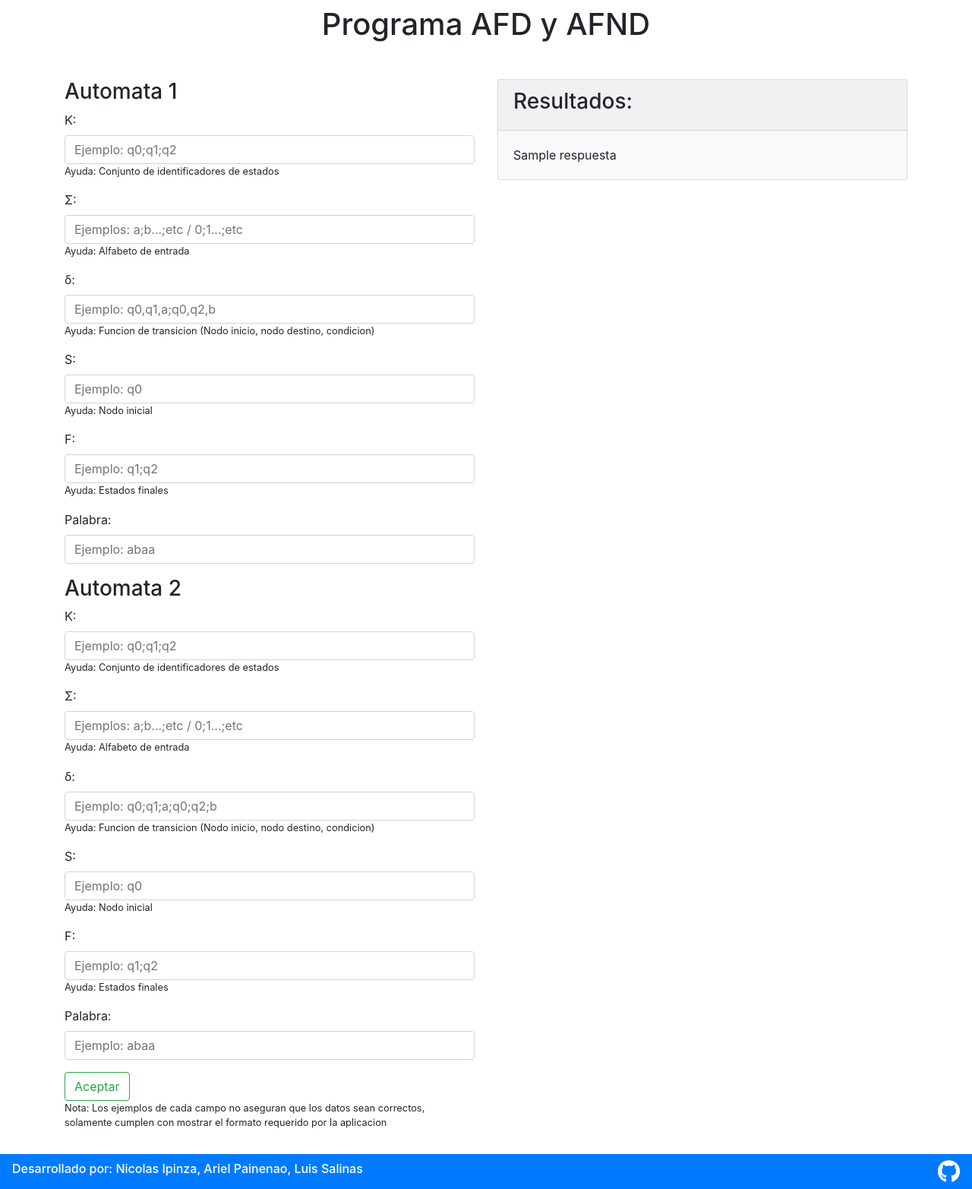
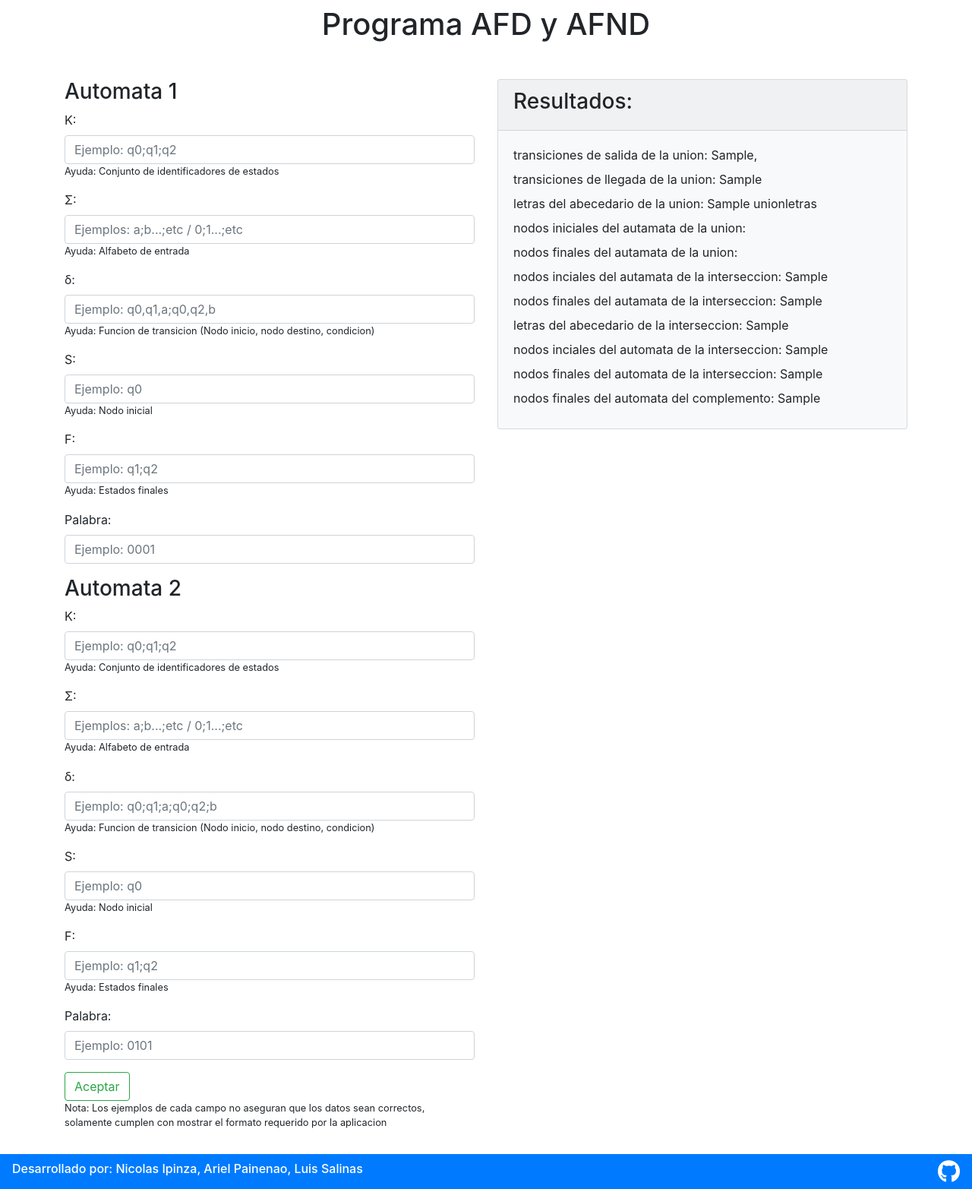
Before and after one commit to barsinsor/tarea_de_grafos_2, a Django app: template tarea_2_grafos/paginas/templates/aplicacion.html in a window 1280 px wide. Shown: the part 56-1621 px from the top of the page at 76% size. Run offline with Django 3.2, Linux system fonts and the light colour scheme; the template is opened without the code that fills it: most values are stand-ins (such as "Sample title", 1, 10 or a date in 2020); some libraries are stand-ins or nearby versions.

Commit message:
formulario

```diff
--- a/tarea_2_grafos/paginas/templates/aplicacion.html
+++ b/tarea_2_grafos/paginas/templates/aplicacion.html
@@ -45,7 +45,7 @@
                 <div class="form-group">
                     <!-- Palabra automata -->
                     <label for="PalabraVerificar">Palabra:</label>
-                    <input type="text" class="form-control" id="palabra1" name="palabra1" placeholder="Ejemplo: abaa">
+                    <input type="text" class="form-control" id="palabra1" name="palabra1" placeholder="Ejemplo: 0001">
                 </div>
                 <h3>Automata 2</h3>
                 <div class="form-group">
@@ -81,7 +81,7 @@
                 <div class="form-group">
                     <!-- Palabra automata -->
                     <label for="PalabraVerificar">Palabra:</label>
-                    <input type="text" class="form-control" id="palabra2" name="palabra2" placeholder="Ejemplo: abaa">
+                    <input type="text" class="form-control" id="palabra2" name="palabra2" placeholder="Ejemplo: 0101">
                 </div>
                 <button type="submit" class="btn btn-outline-success">Aceptar</button>
                 <br>
@@ -93,9 +93,67 @@
                         <h3>Resultados:</h3>
                     </div>
                     <div class="card-body">
-                        {% block content %} {% if respuestas %} {%for respuesta in respuestas %}
-                        <a>{{respuesta}}</a> {% endfor %} {% else %}
-                        <a>En espera del ingreso de datos</a> {% endif %} {% endblock %}
+                        {% block content %}
+                            {% if inicios %}
+                            <label >transiciones de salida de la union: </label>
+                            {%for unioniniciosOrdenada in inicios %}
+                                <label>{{unioniniciosOrdenada}},</label>
+                            {% endfor %}
+                            </br>
+                            <label >transiciones de llegada de la union: </label>
+                            {%for unionfinalesOrdenada in finales %}
+                                <label>{{unionfinalesOrdenada}}</label>
+                            {% endfor %}
+                            </br>
+                            <label >letras del abecedario de la union: </label>
+                            {%for unionletras in letras %}
+                                <label>{{unionletras}}</label>
+                            {% endfor %}
+                            </br>
+                            <label >nodos iniciales del autamata de la union: </label>
+                            {%for autounion.inicial in automataunionI %}
+                                <label>{{autounion.inicial}}</label>
+                            {% endfor %}
+                            </br>
+                            <label >nodos finales del autamata de la union: </label>
+                            {%for autounion.finales in automataunionF %}
+                                <label>{{autounion.finales}}</label>
+                            {% endfor %}
+                            </br>
+                            <label >nodos inciales del autamata de la interseccion: </label>
+                            {%for interInicios in interinicios %}
+                                <label>{{interInicios}}</label>
+                            {% endfor %}
+                            </br>
+                            <label >nodos finales del autamata de la interseccion: </label>
+                            {%for interFinales in interfinales %}
+                                <label>{{interFinales}}</label>
+                            {% endfor %}
+                            </br>
+                            <label >letras del abecedario de la interseccion: </label>
+                            {%for interLetras in interletras %}
+                                <label>{{interLetras}}</label>
+                            {% endfor %}
+                            </br>
+                            <label >nodos inciales del automata de la interseccion: </label>
+                            {%for variable1 in autointerI %}
+                                <label>{{variable1}}</label>
+                            {% endfor %}
+                            </br>
+                            <label >nodos finales del automata de la interseccion: </label>
+                            {%for variable2 in autointerF %}
+                            <label>{{variable2}}</label>
+                            {% endfor %}
+                            </br>
+                            <label >nodos finales del automata del complemento: </label>
+                            {%for variable3 in automatacom %}
+                            <label>{{variable3}}</label>
+                            {% endfor %}
+                            </br>
+                            {% else %}
+                                <h1>no se a ingresado nada</h1>
+                            {% endif %}
+                        {% endblock %}
                     </div>
                 </div>
             </div>
```
Also changed, not shown: README.md.
